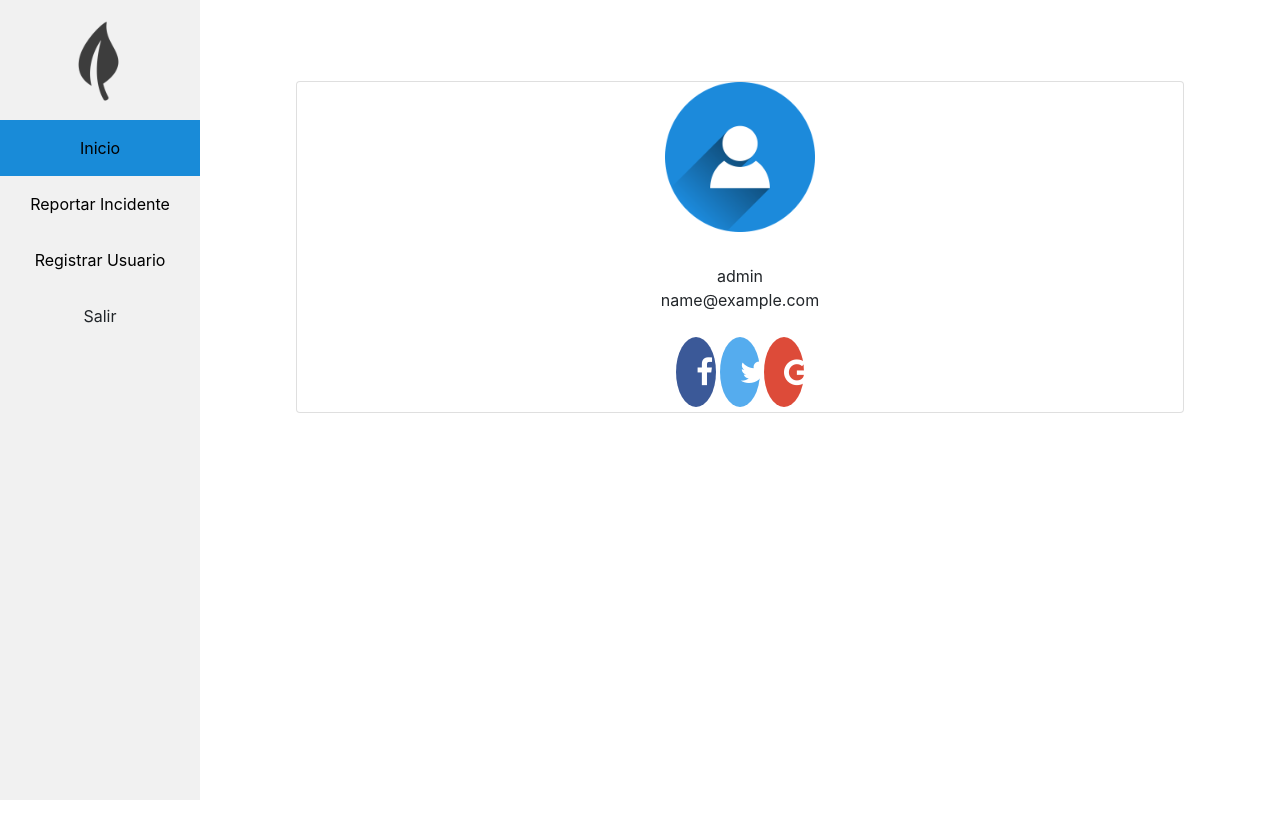
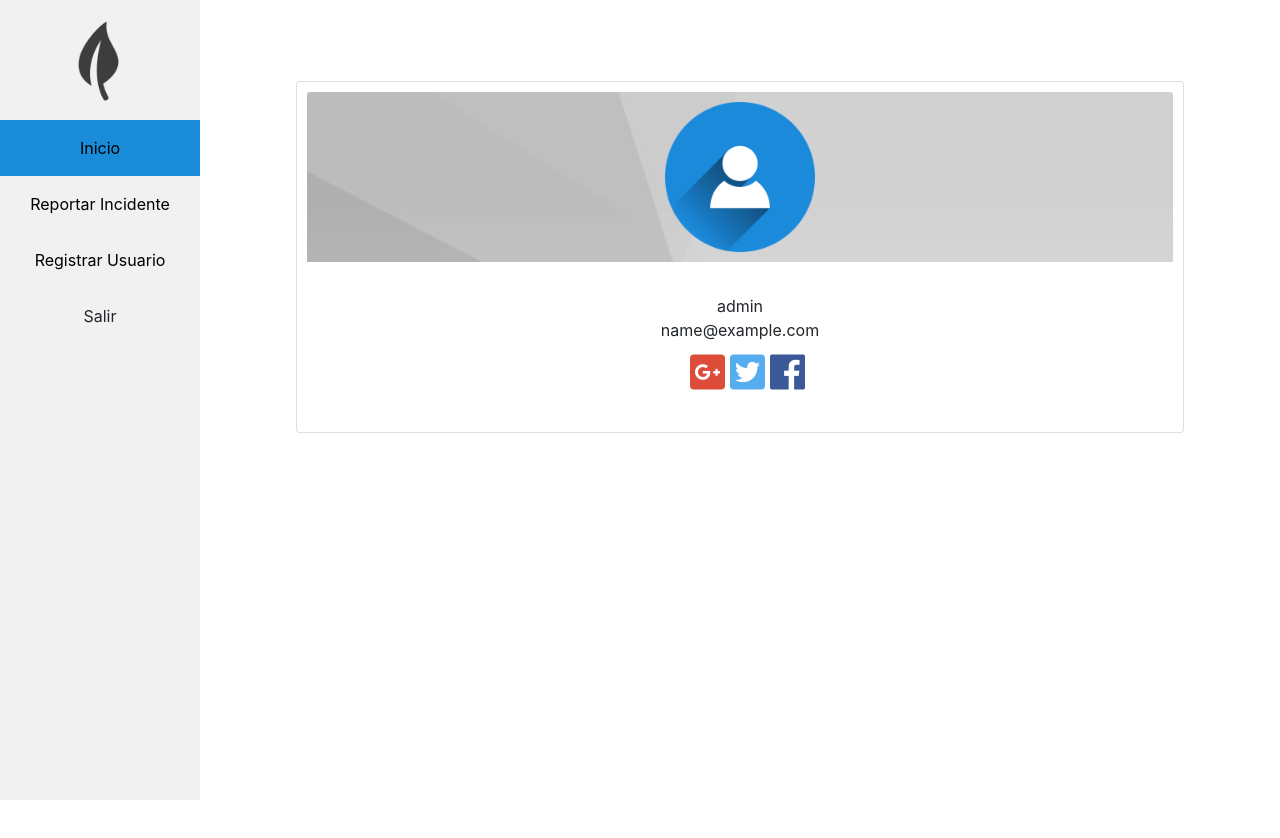
Before and after one commit to sidneyaguirre/petrolera, a React (Create React App) app: page /home in a window 1280 px wide. Shown: the top 838 px of the page. Built offline with nearby package versions, Linux system fonts and the light colour scheme; no server answers; sample sign-in values are in the browser's storage.

Commit message:
styles and input length modified

```diff
--- a/public/index.html
+++ b/public/index.html
@@ -9,13 +9,23 @@
       name="description"
       content="Web site created using create-react-app"
     />
-    <link rel="stylesheet" href="https://stackpath.bootstrapcdn.com/bootstrap/4.3.1/css/bootstrap.min.css" integrity="sha384-ggOyR0iXCbMQv3Xipma34MD+dH/1fQ784/j6cY/iJTQUOhcWr7x9JvoRxT2MZw1T" crossorigin="anonymous">
-    <link rel="stylesheet" href="https://use.fontawesome.com/releases/v5.6.3/css/all.css" integrity="sha384-UHRtZLI+pbxtHCWp1t77Bi1L4ZtiqrqD80Kn4Z8NTSRyMA2Fd33n5dQ8lWUE00s/" crossorigin="anonymous">
-    <link href="https://fonts.googleapis.com/css?family=Aleo&display=swap" rel="stylesheet">
+    <link
+      rel="stylesheet"
+      href="https://stackpath.bootstrapcdn.com/bootstrap/4.3.1/css/bootstrap.min.css"
+      integrity="sha384-ggOyR0iXCbMQv3Xipma34MD+dH/1fQ784/j6cY/iJTQUOhcWr7x9JvoRxT2MZw1T"
+      crossorigin="anonymous"
+    />
+    <link
+      rel="stylesheet"
+      href="https://use.fontawesome.com/releases/v5.6.3/css/all.css"
+      integrity="sha384-UHRtZLI+pbxtHCWp1t77Bi1L4ZtiqrqD80Kn4Z8NTSRyMA2Fd33n5dQ8lWUE00s/"
+      crossorigin="anonymous"
+    />
 
-    <link rel="stylesheet" href="https://cdnjs.cloudflare.com/ajax/libs/font-awesome/4.7.0/css/font-awesome.min.css">
-
-
+    <link
+      href="https://fonts.googleapis.com/css?family=Aleo&display=swap"
+      rel="stylesheet"
+    />
     <link rel="apple-touch-icon" href="logo192.png" />
     <!--
       manifest.json provides metadata used when your web app is installed on a
--- a/src/App.js
+++ b/src/App.js
@@ -32,12 +32,13 @@ class App extends Component {
     history.push("/");
   }
 
+
   render() {
     return (
       <div>
         <div className="App">
           <Router history={history}>
-            <div>
+            <div id="routes">
               <Route exact path="/" component={Login} />
               <PrivateRoute exact path="/home" component={HomePage} />
               <PrivateRoute exact path="/report-incident" component={ReportIncident} />
--- a/src/components/FormRegisterUser.jsx
+++ b/src/components/FormRegisterUser.jsx
@@ -34,7 +34,7 @@ class FormRegisterUser extends Component {
                     type="text"
                     className="form-control"
                     name="userName"
-                    maxLength="20"
+                    maxLength="60"
                     value={this.props.formValues.userName}
                     required
                   />
@@ -82,8 +82,8 @@ class FormRegisterUser extends Component {
                   required
                 >
                   <option value="">Selecione...</option>
-                  <option value="CC">Cédula de Ciudadanía</option>
-                  <option value="CE">Cédula de Extrangería</option>
+                  <option value="cc">Cédula de Ciudadanía</option>
+                  <option value="ce">Cédula de Extrangería</option>
                 </select>
               </div>
 
--- a/src/components/FormReportIncident.jsx
+++ b/src/components/FormReportIncident.jsx
@@ -25,7 +25,7 @@ class FormReportIncident extends Component {
                 type="text"
                 className="form-control"
                 name="title"
-                maxLength="20"
+                maxLength="35"
                 value={this.props.formValues.title}
                 required
               />
@@ -42,7 +42,7 @@ class FormReportIncident extends Component {
                 type="text"
                 className="form-control"
                 name="category"
-                maxLength="20"
+                maxLength="30"
                 value={this.props.formValues.category}
                 required
               />
@@ -109,9 +109,9 @@ class FormReportIncident extends Component {
               required
             >
               <option value="">Selecione...</option>
-              <option value="Bajo">Bajo</option>
-              <option value="Medio">Medio</option>
-              <option value="Alto">Alto</option>
+              <option value="bajo">Bajo</option>
+              <option value="medio">Medio</option>
+              <option value="alto">Alto</option>
             </select>
           </div>
 
@@ -128,10 +128,10 @@ class FormReportIncident extends Component {
               required
             >
               <option value="">Selecione...</option>
-              <option value="Abierto">Abierto</option>
-              <option value="En proceso">En proceso</option>
-              <option value="Suspendido">Suspendido</option>
-              <option value="Cerrado">Cerrado</option>
+              <option value="abierto">Abierto</option>
+              <option value="en_proceso">En proceso</option>
+              <option value="suspendido">Suspendido</option>
+              <option value="cerrado">Cerrado</option>
             </select>
           </div>
         </div>
--- a/src/components/Profile.jsx
+++ b/src/components/Profile.jsx
@@ -18,11 +18,11 @@ class Profile extends Component {
             </div>
             <div className="card-text">{this.props.user.role}</div>
             <div className="card-text">{this.props.user.email}</div>
+            <div>
+            <i class="fab fa-google-plus-square"></i>
+            <i class="fab fa-twitter-square"></i>
+            <i className="fab fa-facebook"></i>
           </div>
-          <div>
-            <a href="#0" class="fa fa-facebook"></a>
-            <a href="#0" class="fa fa-twitter"></a>
-            <a href="#0" class="fa fa-google"></a>
           </div>
         </div>
       </div>
--- a/src/pages/HomePage.jsx
+++ b/src/pages/HomePage.jsx
@@ -17,7 +17,6 @@ class HomePage extends Component {
   componentDidMount() {}
 
   render() {
-    const { currentUser } = this.state;
     return (
       <div className="page">
           <Navbar className="navbar" />
--- a/src/pages/RegisterUser.jsx
+++ b/src/pages/RegisterUser.jsx
@@ -3,7 +3,7 @@ import ReactDOM from "react-dom";
 
 import Navbar from "../components/Navbar";
 import FormRegisterUser from "../components/FormRegisterUser";
-import MessageModal from "../components/MessageModal";
+// import MessageModal from "../components/MessageModal";
 
 class RegisterUser extends Component {
   state = {
--- a/src/pages/ReportIncident.jsx
+++ b/src/pages/ReportIncident.jsx
@@ -1,9 +1,8 @@
 import React, { Component } from "react";
-import ReactDOM from "react-dom";
 
 import Navbar from "../components/Navbar";
 import FormReportIncident from "../components/FormReportIncident";
-import MessageModal from "../components/MessageModal";
+// import MessageModal from "../components/MessageModal";
 
 class ReportIncident extends Component {
   state = {
--- a/src/styles/profile.css
+++ b/src/styles/profile.css
@@ -7,31 +7,37 @@
   width: 150px;
 }
 
-.fa {
-    padding: 20px;
-    font-size: 30px;
+.card,
+.card-img-top {
+  padding: 10px;
+}
+
+.card-img-top {
+  background-image: url("../assets/banner.jpg");
+}
+
+.fab {
+  padding: 5px;
+  margin: 5px;
+  font-size: 40px;
   width: 30px;
   text-align: center;
   text-decoration: none;
-    margin: 5px 2px;
-    border-radius: 50%;
 }
 
-  .fa:hover {
+.fab:hover {
   opacity: 0.7;
+  text-decoration: none;
 }
 
 .fa-facebook {
-    background: #3B5998;
-    color: white;
+  color: #3b5998;
 }
 
-  .fa-twitter {
-    background: #55ACEE;
-    color: white;
+.fa-twitter-square {
+  color: #55acee;
 }
 
-  .fa-google {
-    background: #dd4b39;
-    color: white;
+.fa-google-plus-square {
+  color: #dd4b39;
 }
```
Also changed, not shown: src/assets/banner.jpg (added). Lines whose indentation alone changed are shown as unchanged.
